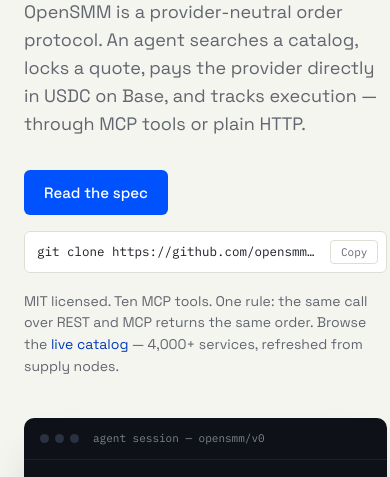
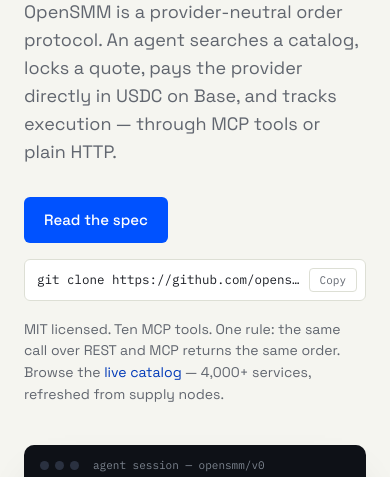
Before and after one commit to opensmm-protocol/opensmm.dev, a plain HTML site: page index.html in a window 390 px wide. Shown: the part 335-812 px from the top of the page. Drawn offline with Linux system fonts and the light colour scheme.

Commit message:
ZHC-685: Устранено горизонтальное переполнение главной страницы на экранах 375 px
Co-authored-by: multica-agent <github@multica.ai>

```diff
--- a/styles.css
+++ b/styles.css
@@ -84,6 +84,12 @@ code { font-family: var(--mono); font-size: 0.86em; }
   grid-template-columns: minmax(0, 1.05fr) minmax(0, 1fr);
   gap: 56px;
   align-items: center;
+  min-width: 0;
+  max-width: 100%;
+}
+.hero-copy {
+  min-width: 0;
+  max-width: 100%;
 }
 
 h1 {
@@ -107,6 +113,8 @@ h1 {
   align-items: center;
   gap: 16px;
   flex-wrap: wrap;
+  min-width: 0;
+  max-width: 100%;
 }
 
 .btn {
@@ -129,6 +137,8 @@ h1 {
   padding: 8px 8px 8px 12px;
   background: #fff;
   max-width: 100%;
+  min-width: 0;
+  box-sizing: border-box;
 }
 .cmd-chip code {
   font-size: 12.5px;
@@ -137,6 +147,8 @@ h1 {
   overflow: hidden;
   text-overflow: ellipsis;
   max-width: 38ch;
+  min-width: 0;
+  flex: 1 1 auto;
 }
 
 .copy {
@@ -503,7 +515,7 @@ h2 {
 
 @media (max-width: 900px) {
   .hero { padding: 56px 0 56px; }
-  .hero-grid { grid-template-columns: 1fr; gap: 40px; }
+  .hero-grid { grid-template-columns: minmax(0, 1fr); gap: 40px; }
   .flow { grid-template-columns: 1fr; }
   .flow li { border-right: none; border-bottom: 1px solid var(--rule); padding: 16px 0; }
   .flow li:last-child { border-bottom: none; }
@@ -516,6 +528,36 @@ h2 {
   .nav-row { flex-direction: column; gap: 10px; }
   .wire-body { font-size: 11.5px; min-height: 320px; }
   .code-wrap pre { white-space: pre-wrap; overflow-wrap: anywhere; }
+  .hero-grid,
+  .hero-copy,
+  .hero-actions {
+    min-width: 0;
+    max-width: 100%;
+  }
+  .cmd-chip {
+    width: 100%;
+    max-width: 100%;
+    min-width: 0;
+    box-sizing: border-box;
+  }
+  .cmd-chip code {
+    min-width: 0;
+    flex: 1 1 auto;
+    overflow: hidden;
+    text-overflow: ellipsis;
+    white-space: nowrap;
+  }
+  .formula,
+  .code-block,
+  .code-block pre,
+  .settle-diagram {
+    max-width: 100%;
+    min-width: 0;
+  }
+  .settle-diagram {
+    overflow-x: auto;
+    -webkit-overflow-scrolling: touch;
+  }
 }
 
 @media (prefers-reduced-motion: reduce) {
```
